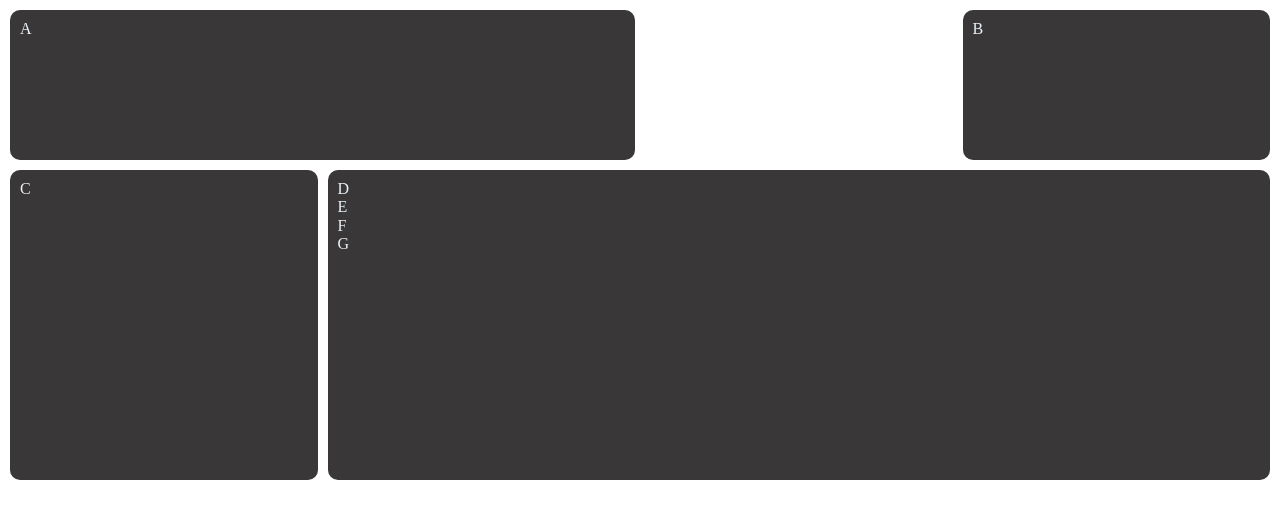
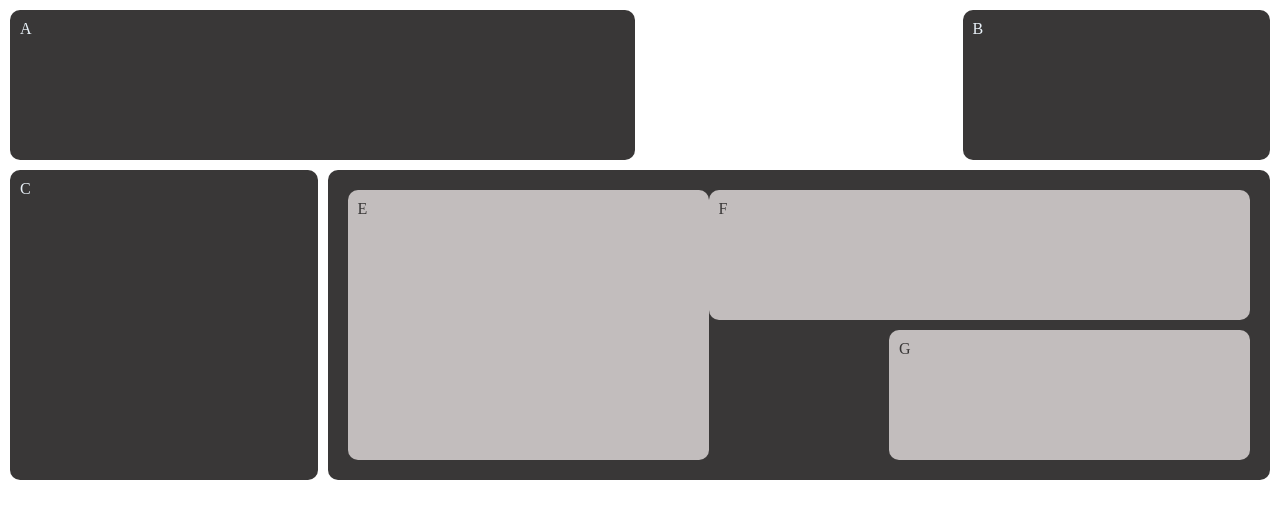
Before and after one commit to AnnaKulib/studying-in-NIX, a plain HTML site: page hw2/task3/index.html in a window 1280 px wide. Drawn offline with nearby package versions, Linux system fonts and the light colour scheme.

Commit message:
update task 3

```diff
--- a/hw2/task3/css/style.css
+++ b/hw2/task3/css/style.css
@@ -1,25 +1,3 @@
-.item_a {
-  grid-area: a;
-}
-.item_b {
-  grid-area: b;
-}
-.item_c {
-  grid-area: c;
-}
-.item_d {
-  grid-area: d;
-}
-.subitem_e {
-  grid-area: e;
-}
-.subitem_f {
-  grid-area: f;
-}
-.subitem_g {
-  grid-area: g;
-}
-
 .grid {
   display: grid;
   justify-content: center;
@@ -34,29 +12,43 @@
 }
 
 .item {
-  /* display: grid;
-  grid-column: 3 / 4;
-  grid-row: 2 / 3;
-  grid-template-columns: subgrid;
-  grid-template-rows: repeat(2, 80px); */
   color: rgb(233, 241, 248);
   background-color: rgb(57, 55, 55);
   padding: 10px;
   border-radius: 10px;
 }
-/*
+
 .subitem {
-  grid-column: 3 / 4;
-  grid-row: 2 / 3;
-} */
-
-/* @media (min-width: 1024px) {
-  .grid {
-    grid-template-areas:
-      "a a b c d e f g g h i"
-      "j k k k l m . g g . .";
-    grid-template-rows: repeat(2, 50px);
-    grid-template-columns: repeat(11, 1fr);
-    grid-gap: 5px;
-  }
-} */
+  color: rgb(57, 55, 55);
+  background-color: rgb(194, 189, 189);
+  border-radius: 10px;
+  padding: 10px;
+}
+.item_a {
+  grid-area: a;
+}
+.item_b {
+  grid-area: b;
+}
+.item_c {
+  grid-area: c;
+}
+.item_d {
+  grid-area: d;
+  padding: 20px;
+  display: grid;
+  grid-template-rows: subgrid;
+  grid-template-columns: repeat(5, 1fr);
+  grid-template-areas:
+    "e e f f f"
+    "e e . g g";
+}
+.item_e {
+  grid-area: e;
+}
+.item_f {
+  grid-area: f;
+}
+.item_g {
+  grid-area: g;
+}
--- a/hw2/task3/index.html
+++ b/hw2/task3/index.html
@@ -23,10 +23,9 @@
           <div class="item item_b">B</div>
           <div class="item item_c">C</div>
           <div class="item item_d">
-            D
-            <div class="subitem subitem_e">E</div>
-            <div class="subitem subitem_f">F</div>
-            <div class="subitem subitem_g">G</div>
+            <div class="subitem item_e">E</div>
+            <div class="subitem item_f">F</div>
+            <div class="subitem item_g">G</div>
           </div>
         </section>
       </main>
```
